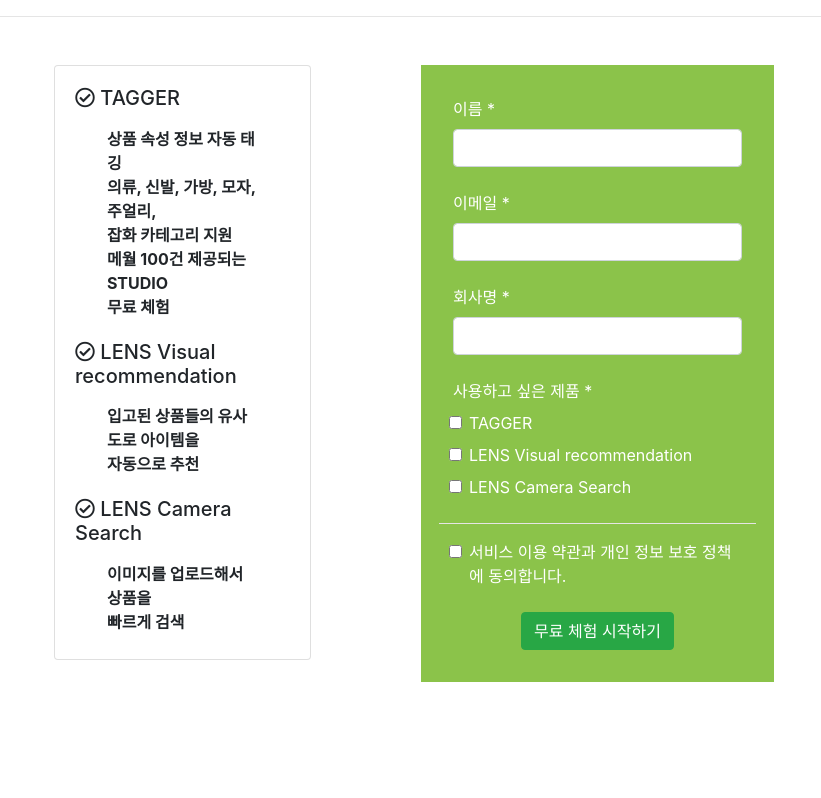
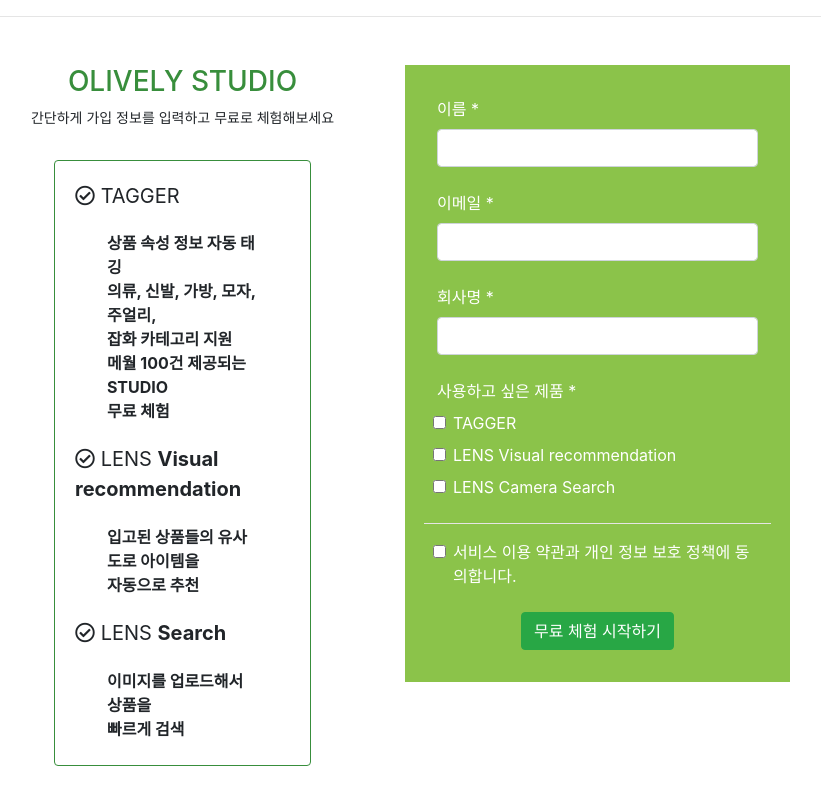
Before and after one commit to ksi2564/shoes_label, a Django app: page /task/free_trial/ in a window 1280 px wide. Shown: the part 74-872 px from the top of the page, without its empty margins (250-1071 px from the left). Before the commit the page ends 756 px from the top, so only its background shows below. Run offline with Django 4.2, Linux system fonts and the light colour scheme; some libraries are stand-ins or nearby versions.

Commit message:
free_trial.html 전체적인 색 설정

```diff
--- a/task/templates/taskapp/free_trial.html
+++ b/task/templates/taskapp/free_trial.html
@@ -4,21 +4,24 @@
 
 <div class="row" style="padding: 2rem 15rem">
     <div class="col-6">
-
-    <div class="card" style="margin: 0rem 4rem">
+ <h3 style="color: #388E3C; text-align:center">
+            OLIVELY STUDIO
+        </h3>
+        <p style="text-align:center; font-size:14px; margin-bottom:2rem">간단하게 가입 정보를 입력하고 무료로 체험해보세요</p>
+    <div class="card" style="margin: 0rem 4rem; border-color: #388E3C">
         <div class="card-body">
-            <h5 class="card-title"><i class="far fa-check-circle"></i> TAGGER</h5>
+            <p style="font-size:20px"><i class="far fa-check-circle"></i> TAGGER </p>
                 <p class="card-text" style="font-weight:bold; padding:.3rem 2rem">상품 속성 정보 자동 태깅<br>
                 의류, 신발, 가방, 모자, 주얼리,<br>
                 잡화 카테고리 지원<br>
                 메월 100건 제공되는 STUDIO<br>
                 무료 체험</p>
-            <h5 class="card-title"><i class="far fa-check-circle"></i> LENS Visual recommendation</h5>
+            <p style="font-size:20px"><i class="far fa-check-circle"></i> LENS <strong>Visual recommendation</strong></p>
                 <p class="card-text" style="font-weight:bold; padding:.3rem 2rem">
                     입고된 상품들의 유사도로 아이템을<br>
                     자동으로 추천
                 </p>
-            <h5 class="card-title"><i class="far fa-check-circle"></i> LENS Camera Search</h5>
+            <p style="font-size:20px"s><i class="far fa-check-circle"></i> LENS <strong>Search</strong> </p>
                 <p class="card-text" style="font-weight:bold; padding:.3rem 2rem">
                     이미지를 업로드해서 상품을<br>
                     빠르게 검색
@@ -31,7 +34,7 @@
     <div class="col-6">
 
 
-<form method="" action="" style="background-color:#8BC34A; margin: 0rem 1rem; padding: 1rem 0rem;color:white">
+<form method="" action="" style="background-color:#8BC34A; margin: 0rem 0rem; padding: 1rem 0rem;color:white;">
     <div class="form-group" style="padding:1rem 2rem .5rem 2rem">
     <label for="">이름 *</label>
     <input type="text" class="form-control" id="">
```
